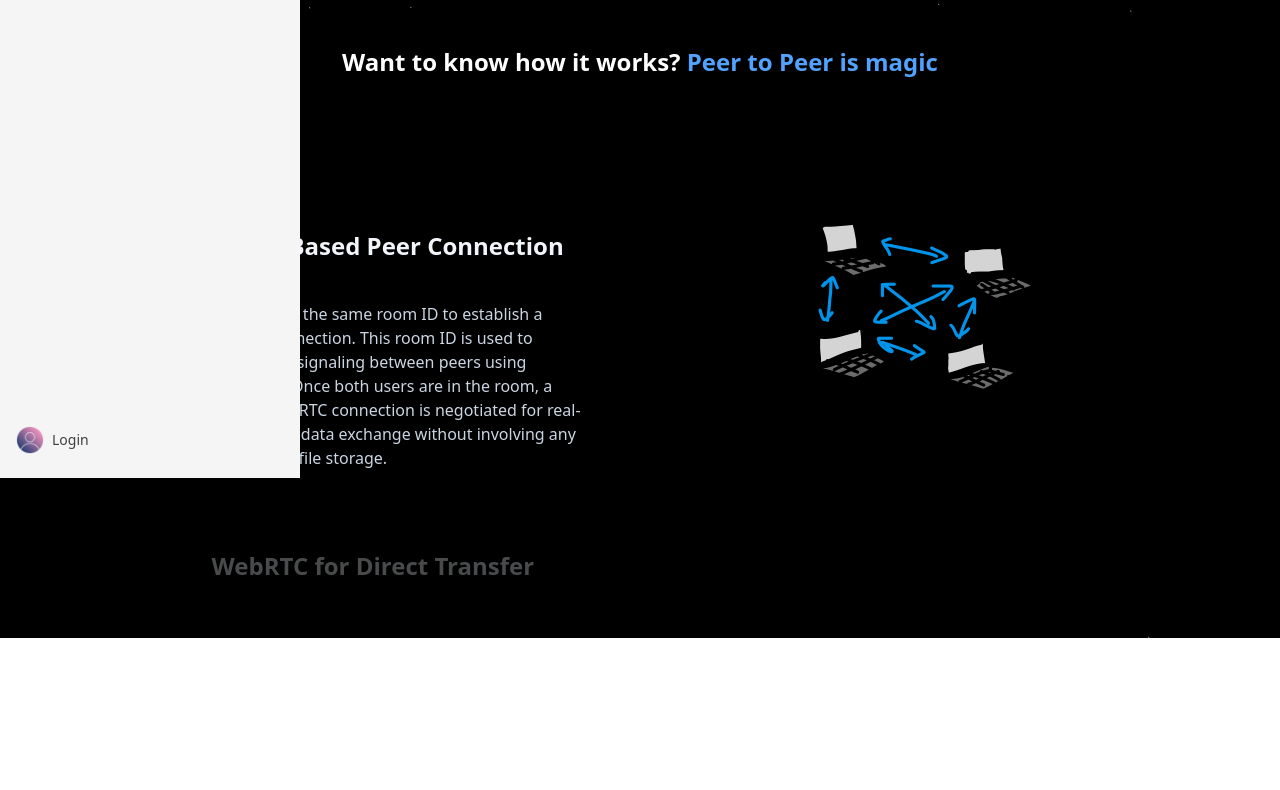
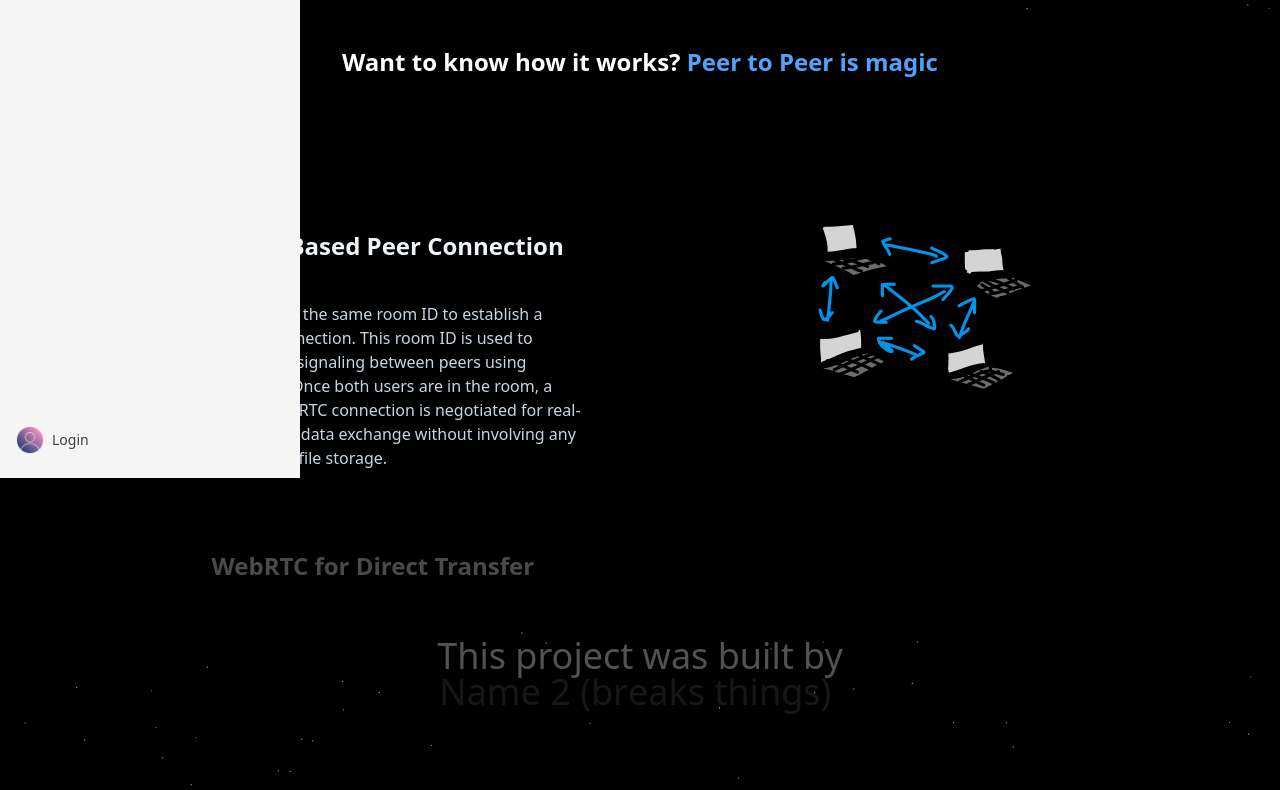
Before and after one commit to VardhanVelamakanni/P2P_file_sharing_system, a React (Vite) app in the folder client/frontend_p2p/: page / in a window 1280 px wide. Shown: the part 322-1112 px from the top of the page. Before the commit the page ends 960 px from the top, so only its background shows below. Built offline with nearby package versions, Linux system fonts and the light colour scheme; no server answers.

Commit message:
commit tweaks frontend

```diff
--- a/client/frontend_p2p/package.json
+++ b/client/frontend_p2p/package.json
@@ -16,6 +16,7 @@
     "@tsparticles/react": "^3.0.0",
     "@tsparticles/slim": "^3.8.1",
     "clsx": "^2.1.1",
+    "framer-motion": "^12.5.0",
     "lucide-react": "^0.483.0",
     "motion": "^12.5.0",
     "react": "^19.0.0",
--- a/client/frontend_p2p/src/App.tsx
+++ b/client/frontend_p2p/src/App.tsx
@@ -2,6 +2,7 @@ import { SidebarDemo } from './components/ui/navbar/floating-compo';
 import { CoverDemo } from './components/ui/cover/cover-copm';
 import { BackgroundWrapper } from './components/ui/cover/BackgroundWrapper';
 import { StickyScrollRevealDemo } from './components/ui/component2/stickycomp';
+import { FlipWordsDemo } from './components/ui/footer/flipcomp';
 import FileShare from './components/FileShare';
 import { BrowserRouter as Router, Routes, Route } from 'react-router-dom';
 
@@ -11,6 +12,7 @@ function HomePage() {
       <SidebarDemo />
       <CoverDemo />
       <StickyScrollRevealDemo />
+      <FlipWordsDemo/>
     </BackgroundWrapper>
   );
 }
--- a/client/frontend_p2p/src/components/FileShare.tsx
+++ b/client/frontend_p2p/src/components/FileShare.tsx
@@ -3,6 +3,7 @@
 import React, { useCallback, useEffect, useRef, useState } from "react";
 import { IconUpload, IconX } from "@tabler/icons-react";
 import { useDropzone } from "react-dropzone";
+import { motion, AnimatePresence } from "framer-motion";
 import socket from "../socket";
 import { cn } from "../lib/utils";
 import { HoverBorderGradient } from "../components/ui/bordergradient/hover-border-gradient";
@@ -62,7 +63,6 @@ const FileShare = () => {
     console.log("✅ File sent successfully");
     setFileSent(true);
 
-    // Optional: auto-reset sent status after 3 seconds
     setTimeout(() => {
       setFileSent(false);
       setFiles([]);
@@ -185,10 +185,25 @@ const FileShare = () => {
       />
 
       <div className="w-full max-w-xl mx-auto space-y-6">
-
+        {/* Room ID Display */}
+        {roomId && (
+          <motion.div
+            initial={{ opacity: 0, scale: 0.95 }}
+            animate={{ opacity: 1, scale: 1 }}
+            transition={{ duration: 0.6 }}
+            className="absolute top-4 right-6 bg-neutral-800 text-white text-xs px-3 py-1 rounded-full shadow"
+          >
+            Room ID: {roomId}
+          </motion.div>
+        )}
 
         {/* Upload Button */}
-        <div className="flex justify-center">
+        <motion.div
+          initial={{ opacity: 0, scale: 0.95 }}
+          animate={{ opacity: 1, scale: 1 }}
+          transition={{ duration: 0.6 }}
+          className="flex justify-center"
+        >
           <HoverBorderGradient
             as="button"
             onClick={handleClick}
@@ -199,11 +214,16 @@ const FileShare = () => {
             <p className="font-semibold text-lg">Upload File</p>
             <p className="text-sm text-gray-500 dark:text-neutral-400">Upload or Drag your files here</p>
           </HoverBorderGradient>
-        </div>
+        </motion.div>
 
         {/* File Preview & Send */}
         {files.length > 0 && (
-          <div className="bg-white dark:bg-neutral-900 p-4 rounded-md shadow-sm relative">
+          <motion.div
+            initial={{ opacity: 0, scale: 0.95 }}
+            animate={{ opacity: 1, scale: 1 }}
+            transition={{ duration: 0.5 }}
+            className="bg-white dark:bg-neutral-900 p-4 rounded-md shadow-sm relative"
+          >
             <button
               onClick={handleRemove}
               className="absolute top-2 right-2 text-neutral-500 hover:text-red-500"
@@ -218,7 +238,6 @@ const FileShare = () => {
               {connectionEstablished ? "Ready to send" : "Waiting for peer..."}
             </p>
 
-            {/* Styled Send Button */}
             <div className="mt-4 flex justify-center">
               <HoverBorderGradient
                 as="button"
@@ -246,12 +265,17 @@ const FileShare = () => {
                 )}
               </HoverBorderGradient>
             </div>
-          </div>
+          </motion.div>
         )}
 
         {/* Received Files */}
         {receivedFiles.length > 0 && (
-          <div className="mt-6">
+          <motion.div
+            initial={{ opacity: 0, scale: 0.95 }}
+            animate={{ opacity: 1, scale: 1 }}
+            transition={{ duration: 0.5 }}
+            className="mt-4"
+          >
             <h3 className="text-center text-lg font-semibold mb-2 text-neutral-700 dark:text-neutral-200">
               Received Files
             </h3>
@@ -270,7 +294,7 @@ const FileShare = () => {
                 </a>
               </div>
             ))}
-          </div>
+          </motion.div>
         )}
       </div>
     </div>
--- a/client/frontend_p2p/src/components/ui/cover/cover-copm.tsx
+++ b/client/frontend_p2p/src/components/ui/cover/cover-copm.tsx
@@ -58,15 +58,9 @@ export function CoverDemo() {
 
       {/* Room ID Heading + Upload UI */}
       {joined && (
-        <div className="w-full max-w-4xl mx-auto z-20 space-y-6 pt-20">
-          {/* Room ID Display */}
-          <h2 className="text-2xl md:text-3xl lg:text-4xl font-semibold text-center bg-clip-text text-transparent bg-gradient-to-b from-neutral-800 via-neutral-700 to-neutral-700 dark:from-neutral-100 dark:via-neutral-200 dark:to-neutral-300">
-            Room ID: <span className="font-mono">{roomCode}</span>
-          </h2>
 
-          {/* File Upload */}
           <FileShare />
-        </div>
+
       )}
     </div>
   );
--- /dev/null
+++ b/client/frontend_p2p/src/components/ui/footer/flip-words.tsx
@@ -0,0 +1,86 @@
+"use client";
+import React, { useCallback, useEffect, useState } from "react";
+import { AnimatePresence, motion } from "motion/react";
+import { cn } from "../../../lib/utils";
+
+export const FlipWords = ({
+  words,
+  duration = 3000,
+  className,
+}: {
+  words: string[];
+  duration?: number;
+  className?: string;
+}) => {
+  const [currentWord, setCurrentWord] = useState(words[0]);
+  const [isAnimating, setIsAnimating] = useState<boolean>(false);
+
+  const startAnimation = useCallback(() => {
+    const nextIndex = (words.indexOf(currentWord) + 1) % words.length;
+    setCurrentWord(words[nextIndex]);
+    setIsAnimating(true);
+  }, [currentWord, words]);
+
+  useEffect(() => {
+    if (!isAnimating) {
+      const timeout = setTimeout(startAnimation, duration);
+      return () => clearTimeout(timeout);
+    }
+  }, [isAnimating, duration, startAnimation]);
+
+  return (
+    <AnimatePresence
+      onExitComplete={() => {
+        setIsAnimating(false);
+      }}
+    >
+      <motion.div
+        initial={{ opacity: 0, y: 10 }}
+        animate={{ opacity: 1, y: 0 }}
+        transition={{ type: "spring", stiffness: 100, damping: 10 }}
+        exit={{
+          opacity: 0,
+          y: -40,
+          x: 40,
+          filter: "blur(8px)",
+          scale: 2,
+          position: "absolute",
+        }}
+        className={cn(
+          "z-10 inline-flex items-center text-left text-neutral-900 dark:text-neutral-100 leading-none m-0 p-0",
+          className
+        )}
+        key={currentWord}
+      >
+        {currentWord.split(" ").map((word, wordIndex) => (
+          <motion.span
+            key={word + wordIndex}
+            initial={{ opacity: 0, y: 10, filter: "blur(8px)" }}
+            animate={{ opacity: 1, y: 0, filter: "blur(0px)" }}
+            transition={{
+              delay: wordIndex * 0.3,
+              duration: 0.3,
+            }}
+            className="inline-block whitespace-nowrap"
+          >
+            {word.split("").map((letter, letterIndex) => (
+              <motion.span
+                key={word + letterIndex}
+                initial={{ opacity: 0, y: 10, filter: "blur(8px)" }}
+                animate={{ opacity: 1, y: 0, filter: "blur(0px)" }}
+                transition={{
+                  delay: wordIndex * 0.3 + letterIndex * 0.05,
+                  duration: 0.2,
+                }}
+                className="inline-block"
+              >
+                {letter}
+              </motion.span>
+            ))}
+            <span className="inline-block">&nbsp;</span>
+          </motion.span>
+        ))}
+      </motion.div>
+    </AnimatePresence>
+  );
+};
--- /dev/null
+++ b/client/frontend_p2p/src/components/ui/footer/flipcomp.tsx
@@ -0,0 +1,21 @@
+import React from "react";
+import { FlipWords } from "../footer/flip-words";
+
+export function FlipWordsDemo() {
+  const names = [
+    "Name 1 (writes code)",
+    "Name 2 (breaks things)",
+    "Name 3 (fixes it later)",
+    "Name 4 (says 'it works')",
+    "Name 5 (still confused)",
+  ];
+
+  return (
+    <div className="flex justify-center items-center px-4 py-0 my-0 leading-none h-auto mb-20">
+      <div className="text-4xl font-normal text-neutral-600 dark:text-neutral-400 text-center leading-none py-0 my-0">
+        This project was built by <br />
+        <FlipWords words={names} />
+      </div>
+    </div>
+  );
+}
```
Also changed, not shown: 1 other file (tests, documents, lock files or other folders).
